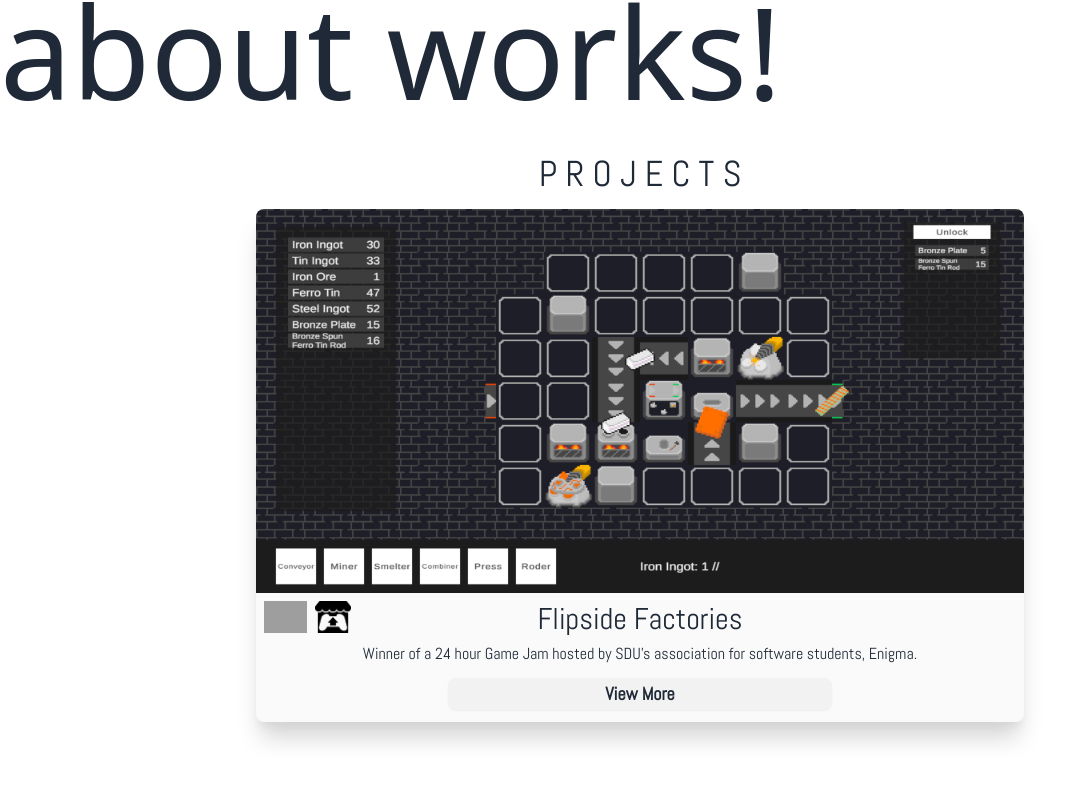
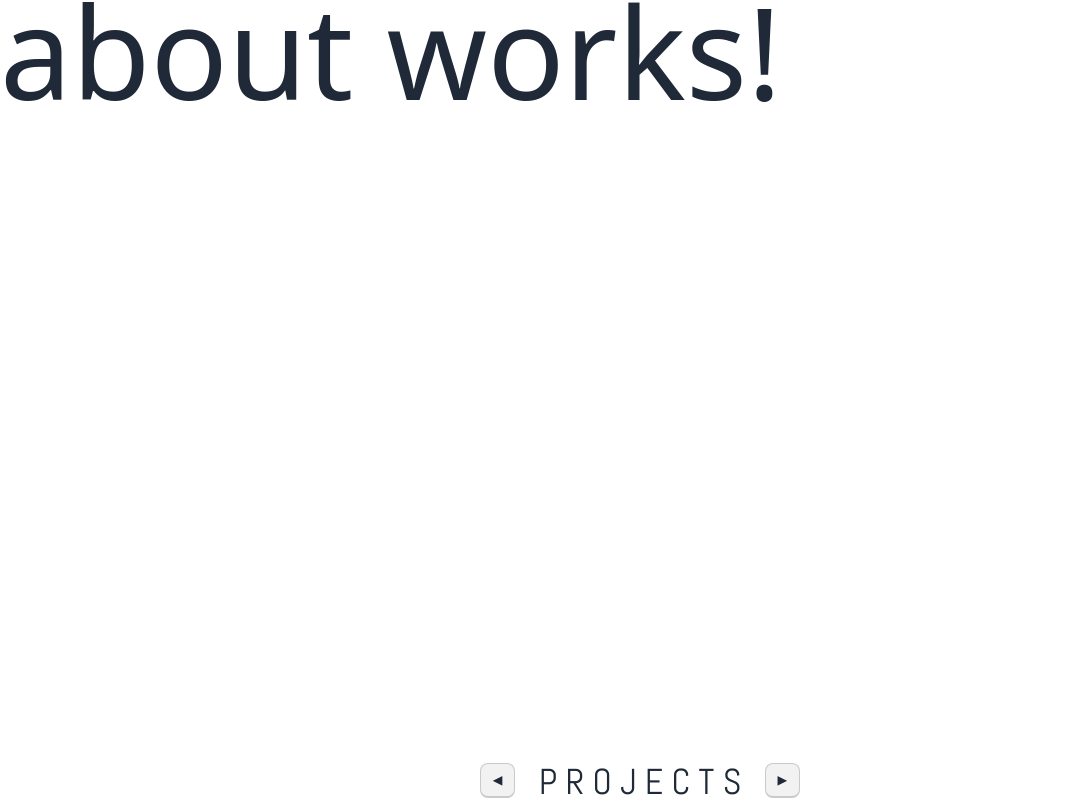
Before and after one commit to LasseGH22/CV-Projekt, an Angular app: page / in a window 1280 px wide. Shown: the part 228-1040 px from the top of the page, without its empty margins (0-1084 px from the left). Before the commit the page ends 986 px from the top, so only its background shows below. Built offline with nearby package versions, Linux system fonts and the light colour scheme; grey boxes are pictures that could not be loaded.

Commit message:
Navigation for project carousel

```diff
--- a/src/app/about/about.component.html
+++ b/src/app/about/about.component.html
@@ -1 +1,3 @@
-<p class="text-9xl">about works!</p>
+<div class="w-screen h-screen">
+    <p class="text-9xl">about works!</p>
+</div>
--- a/src/app/projects/projects.component.html
+++ b/src/app/projects/projects.component.html
@@ -1,10 +1,15 @@
 <div class="font-[abel] text-center">
-    <h1 class="text-center text-4xl">P R O J E C T S</h1>
+    <div class="flex justify-center relative">
+        <h1 class="text-center text-4xl">P R O J E C T S</h1>
+        <div class="flex justify-between absolute w-[25%] top-2">
+            <kbd class="kbd">◀︎</kbd>
+            <kbd class="kbd">▶︎</kbd>
+        </div>
+    </div>
 
-    <div class="carousel carousel-center max-w-full pt-2 pb-9 px-6">
+    <div class="carousel carousel-center max-w-full pt-2 pb-9 px-6 relative">
         @for (project of projects; track $index) {
-            <div class="carousel-item flex flex-col mx-[35rem] rounded-lg overflow-hidden shadow-xl bg-neutral-50 shadow-neutral-300 w-full max-w-3xl">
-
+            <div class="carousel-item flex flex-col mx-[35rem] rounded-lg overflow-hidden shadow-xl bg-neutral-50 shadow-neutral-300 w-full max-w-3xl relative">
                 <div class="">
                     @if (project.title === "Asteroids") {
                         <img src="{{ project.imgURL }}" alt="..." class="w-full h-96 object-cover">
--- a/src/app/projects/projects.component.ts
+++ b/src/app/projects/projects.component.ts
@@ -164,7 +164,8 @@ export class ProjectsComponent {
         this.technologies[3],
         this.technologies[5],
         this.technologies[8],
-        this.technologies[14]
+        this.technologies[14],
+        this.technologies[12]
       ],
       referrals: [
         {name: "Github", imgURL: this.technologies[15].iconURL, redirectURL: "https://github.com/BeerBrewersSem3/SEMPRO3"},
```
